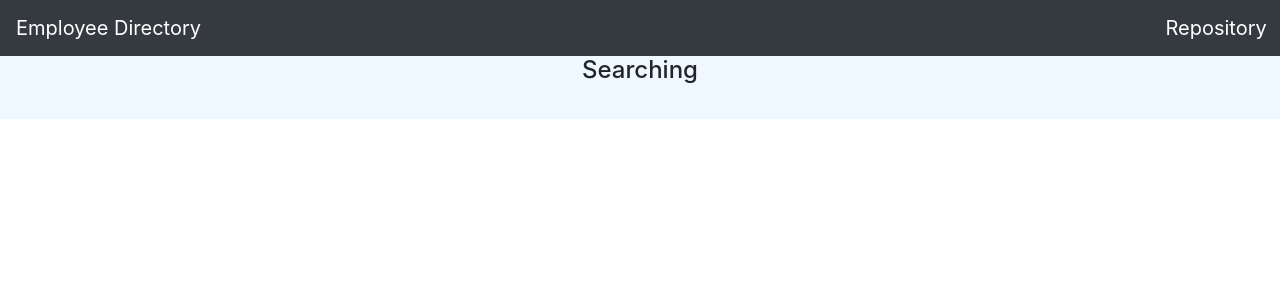
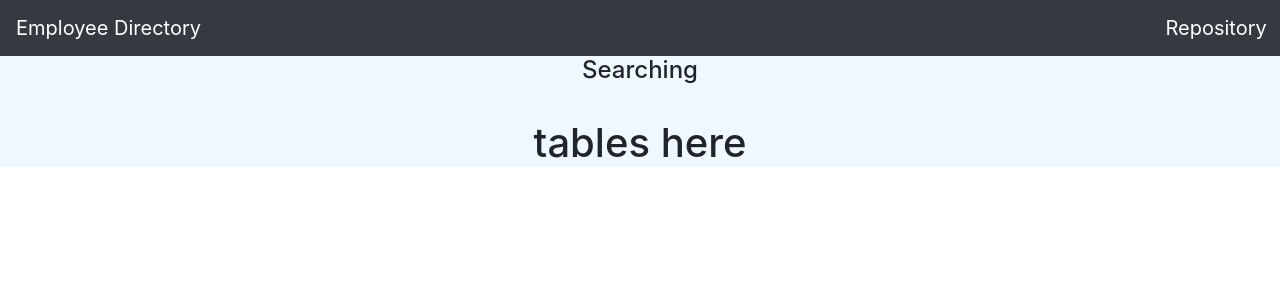
Before and after one commit to mtbishop/Employee-Directory, a React (Create React App) app: page / in a window 1280 px wide. Shown: the top 300 px of the page. Built offline with nearby package versions, Linux system fonts and the light colour scheme.

Commit message:
+ Table component, + axios npm, changes to rows

```diff
--- a/package.json
+++ b/package.json
@@ -6,6 +6,7 @@
     "@testing-library/jest-dom": "^5.12.0",
     "@testing-library/react": "^11.2.6",
     "@testing-library/user-event": "^12.8.3",
+    "axios": "^0.21.1",
     "bootstrap": "^4.6.0",
     "jquery": "^3.6.0",
     "react": "^17.0.2",
--- a/src/components/Header.js
+++ b/src/components/Header.js
@@ -1,7 +1,5 @@
 import React from 'react';
 import './HeaderCSS.css';
-
-
 
 function Header() {
   return (
--- a/src/components/MainComp.js
+++ b/src/components/MainComp.js
@@ -1,7 +1,8 @@
 import React from 'react';
 import Header from './Header';
 import Searching from './Searching';
-import RowsEnColumns from './RowsEnColumns';
+import RowsForColumns from './Rows';
+import Table from './Table';
 import './MainComp.css';
 
 
@@ -10,7 +11,8 @@ function MainComp() {
     <div className="fullBody">
       <Header />
       <Searching />
-      <RowsEnColumns />
+      <RowsForColumns />
+      <Table />
     </div>
   );
 }
--- a/src/components/RowsEnColumns.js
+++ b/src/components/Rows.js
@@ -1,6 +1,6 @@
 import React from 'react';
 
-function RowsEnColumns({
+function RowsForColumns({
   firstName,
   lastName,
   email,
@@ -30,4 +30,4 @@ function RowsEnColumns({
     </div>
   );
 }
-export default RowsEnColumns;
+export default RowsForColumns;
--- /dev/null
+++ b/src/components/Table.js
@@ -0,0 +1,11 @@
+import React from 'react';
+
+function Table() {
+    return (
+        <div>
+            <h1>tables here</h1>
+        </div>
+    )
+}
+
+export default Table;
```
Also changed, not shown: src/utils/API.js (added, +9 -0 lines), 1 other file (tests, documents, lock files or other folders).
